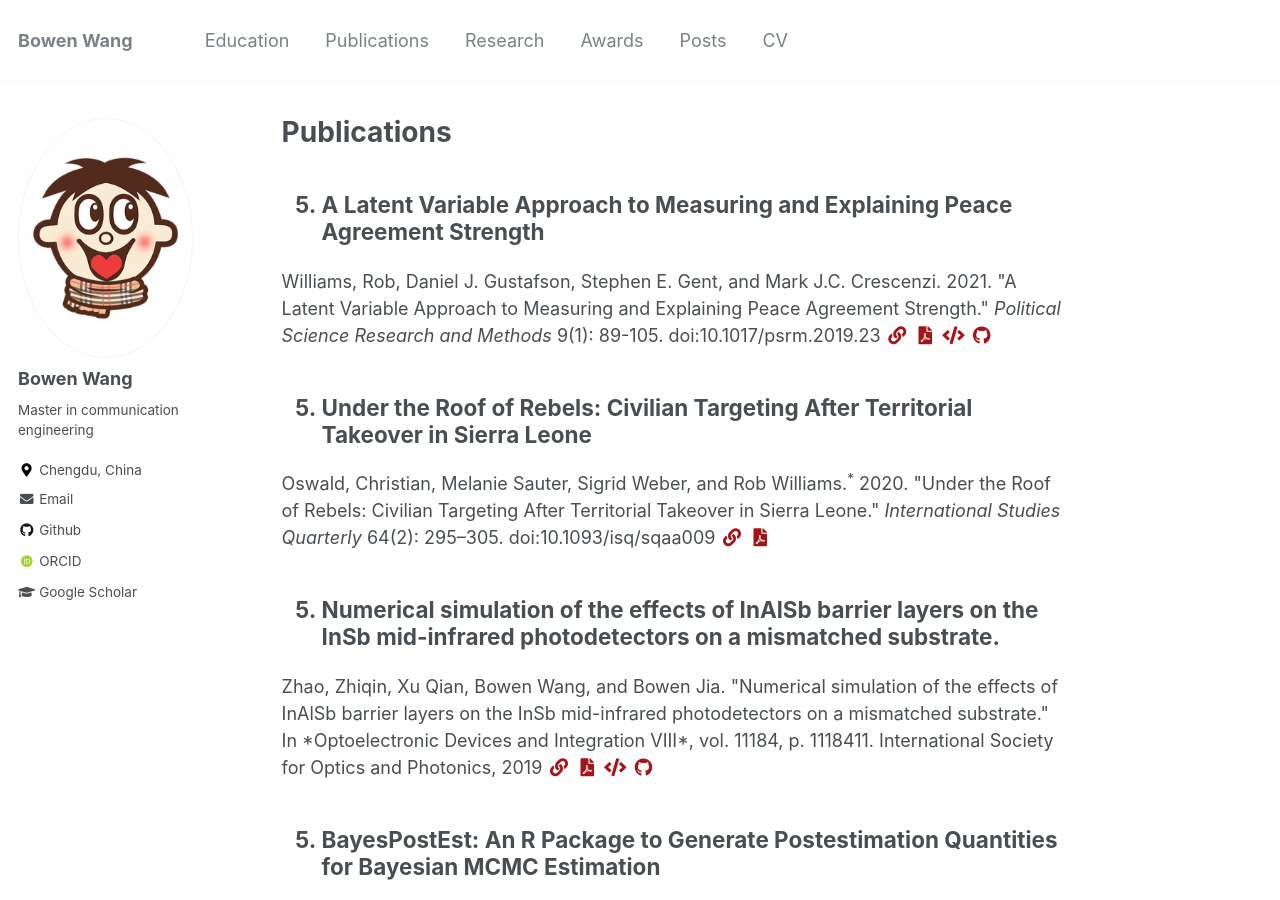
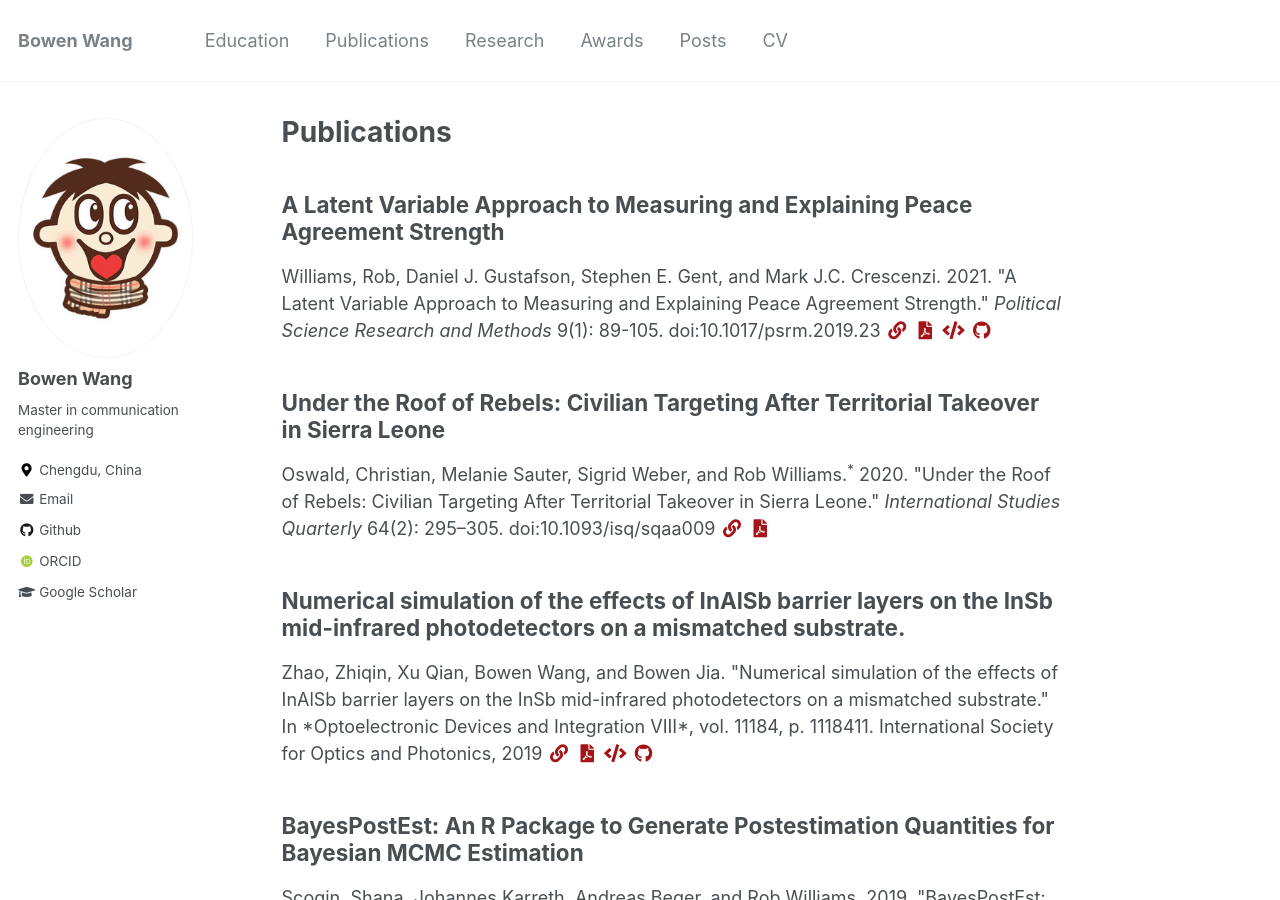
Before and after one commit to BW-Wang/BW-Wang.github.io, a Jekyll site: the page built from _pages/publications.md, in a window 1280 px wide and 900 px high. Built offline with Jekyll 4.4.1, drawn with Linux system fonts in a browser that asks for light colours; some web fonts are replaced.

Commit message:
Update archive-single.html

```diff
--- a/_includes/archive-single.html
+++ b/_includes/archive-single.html
@@ -28,9 +28,7 @@
 
     <h2 class="archive__item-title" itemprop="headline">
       {% if post.collection == 'publications' %}
-		<ol start="5">
-			<li>{{ title }}</li>
-		</ol>
+		{{ title }}
       {% elsif post.link %}
         <a href="{{ post.link }}">{{ title }}</a> <a href="{{ base_path }}{{ post.url }}" rel="permalink"><i class="fa fa-link" aria-hidden="true" title="permalink"></i><span class="sr-only">Permalink</span></a>
       {% else %}
```
